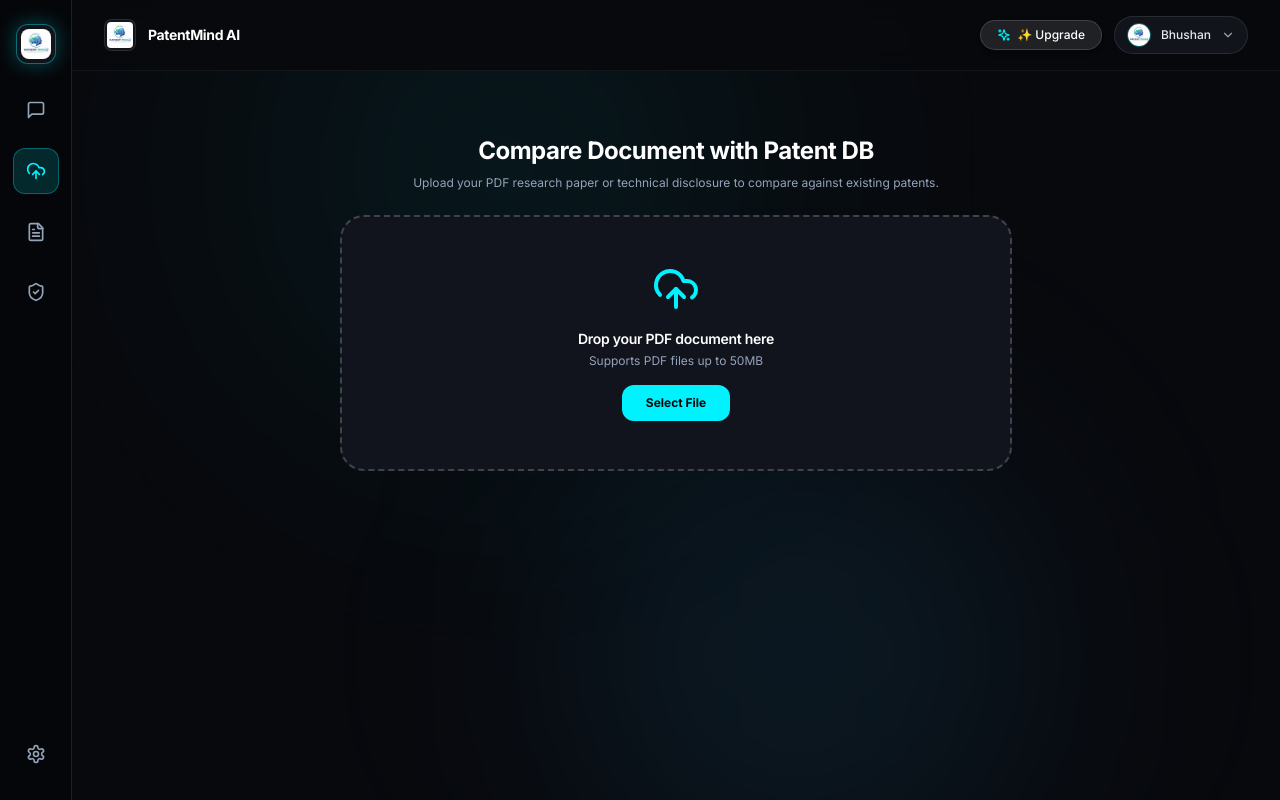
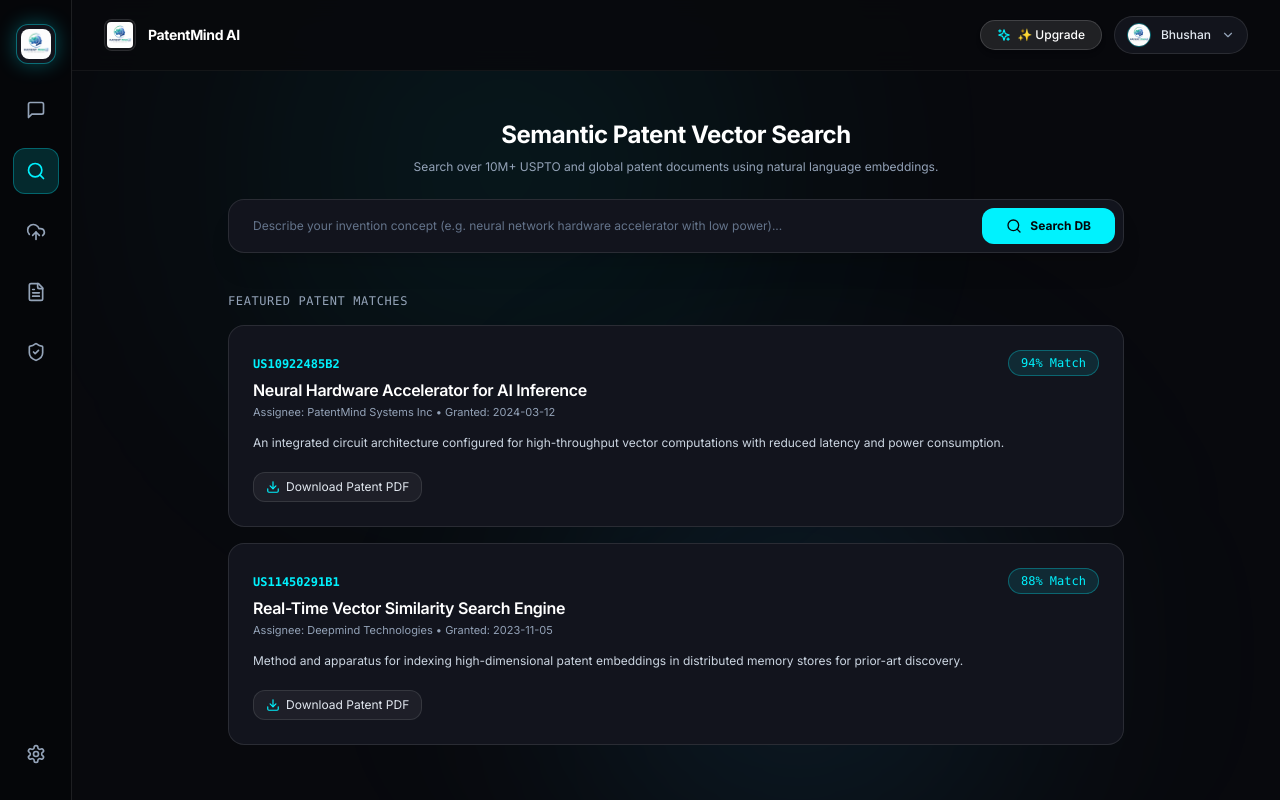
Before and after one commit to bhushanpatil3544/patentmind-ai, a React (Vite) app in the folder frontend/: page / in a window 1280 px wide. Both pictures are taken after a click on the button 35 px from the left and 172 px from the top of the page. Built offline with nearby package versions, Linux system fonts and the light colour scheme.

Commit message:
feat: add Semantic Patent Vector Search view and PDF download button to working workspace

```diff
--- a/frontend/src/App.jsx
+++ b/frontend/src/App.jsx
@@ -1,6 +1,6 @@
 import React, { useState } from 'react';
 import {
-  MessageSquare, UploadCloud, FileText, Settings, ShieldCheck, Sparkles,
+  MessageSquare, UploadCloud, Search, Download, FileText, Settings, ShieldCheck, Sparkles,
   ArrowUp, Volume2, User, Lightbulb, Zap, CheckCircle2, ChevronDown, LogOut
 } from 'lucide-react';
 
@@ -64,6 +64,14 @@ export default function App() {
               title="AI Chat"
             >
               <MessageSquare className="w-5 h-5" />
+            </button>
+
+            <button
+              onClick={() => setActiveTab('search')}
+              className={`p-3 rounded-xl transition-all ${activeTab === 'search' ? 'bg-[#00F2FE]/15 text-[#00F2FE] border border-[#00F2FE]/30' : 'text-slate-400 hover:text-white hover:bg-white/5'}`}
+              title="Semantic Patent Search"
+            >
+              <Search className="w-5 h-5" />
             </button>
 
             <button
@@ -265,6 +273,86 @@ export default function App() {
             </div>
           )}
 
+          {/* TAB: SEMANTIC PATENT SEARCH */}
+          {activeTab === 'search' && (
+            <div className="space-y-6 max-w-4xl mx-auto w-full py-4">
+              <div className="text-center space-y-2">
+                <h2 className="text-2xl font-bold text-white">Semantic Patent Vector Search</h2>
+                <p className="text-xs text-slate-400">Search over 10M+ USPTO and global patent documents using natural language embeddings.</p>
+              </div>
+
+              <div className="flex gap-2 bg-[#12141D] border border-white/10 rounded-2xl p-2 shadow-xl">
+                <input
+                  type="text"
+                  placeholder="Describe your invention concept (e.g. neural network hardware accelerator with low power)..."
+                  className="flex-1 bg-transparent px-4 py-2 text-xs text-white placeholder:text-slate-500 focus:outline-none"
+                />
+                <button
+                  type="button"
+                  onClick={() => alert("Searching USPTO vector store...")}
+                  className="px-6 py-2.5 bg-[#00F2FE] text-[#050609] font-bold text-xs rounded-xl hover:bg-[#38BDF8] transition-all flex items-center gap-2"
+                >
+                  <Search className="w-4 h-4" />
+                  <span>Search DB</span>
+                </button>
+              </div>
+
+              <div className="space-y-4 pt-4">
+                <h3 className="text-xs font-mono uppercase tracking-wider text-slate-400">Featured Patent Matches</h3>
+
+                <div className="bg-[#12141D] border border-white/10 rounded-2xl p-6 space-y-3 hover:border-[#00F2FE]/40 transition-all">
+                  <div className="flex justify-between items-start">
+                    <div>
+                      <span className="text-xs font-mono text-[#00F2FE] font-bold">US10922485B2</span>
+                      <h4 className="text-base font-semibold text-white mt-1">Neural Hardware Accelerator for AI Inference</h4>
+                      <p className="text-[11px] text-slate-400 mt-0.5">Assignee: PatentMind Systems Inc • Granted: 2024-03-12</p>
+                    </div>
+                    <span className="px-3 py-1 bg-[#00F2FE]/10 text-[#00F2FE] border border-[#00F2FE]/30 rounded-full text-xs font-mono">
+                      94% Match
+                    </span>
+                  </div>
+                  <p className="text-xs text-slate-300 leading-relaxed font-sans">
+                    An integrated circuit architecture configured for high-throughput vector computations with reduced latency and power consumption.
+                  </p>
+                  <div className="flex gap-3 pt-2">
+                    <button
+                      onClick={() => alert("Downloading Patent Specification PDF...")}
+                      className="px-3 py-1.5 bg-white/5 hover:bg-white/10 border border-white/10 rounded-xl text-xs text-slate-200 flex items-center gap-1.5 transition-all"
+                    >
+                      <Download className="w-3.5 h-3.5 text-[#00F2FE]" />
+                      <span>Download Patent PDF</span>
+                    </button>
+                  </div>
+                </div>
+
+                <div className="bg-[#12141D] border border-white/10 rounded-2xl p-6 space-y-3 hover:border-[#00F2FE]/40 transition-all">
+                  <div className="flex justify-between items-start">
+                    <div>
+                      <span className="text-xs font-mono text-[#00F2FE] font-bold">US11450291B1</span>
+                      <h4 className="text-base font-semibold text-white mt-1">Real-Time Vector Similarity Search Engine</h4>
+                      <p className="text-[11px] text-slate-400 mt-0.5">Assignee: Deepmind Technologies • Granted: 2023-11-05</p>
+                    </div>
+                    <span className="px-3 py-1 bg-[#00F2FE]/10 text-[#00F2FE] border border-[#00F2FE]/30 rounded-full text-xs font-mono">
+                      88% Match
+                    </span>
+                  </div>
+                  <p className="text-xs text-slate-300 leading-relaxed font-sans">
+                    Method and apparatus for indexing high-dimensional patent embeddings in distributed memory stores for prior-art discovery.
+                  </p>
+                  <div className="flex gap-3 pt-2">
+                    <button
+                      onClick={() => alert("Downloading Patent Specification PDF...")}
+                      className="px-3 py-1.5 bg-white/5 hover:bg-white/10 border border-white/10 rounded-xl text-xs text-slate-200 flex items-center gap-1.5 transition-all"
+                    >
+                      <Download className="w-3.5 h-3.5 text-[#00F2FE]" />
+                      <span>Download Patent PDF</span>
+                    </button>
+                  </div>
+                </div>
+              </div>
+            </div>
+          )}
+
           {/* TAB 2: UPLOAD & COMPARE */}
           {activeTab === 'upload' && (
             <div className="space-y-6 max-w-2xl mx-auto w-full py-8">
```
